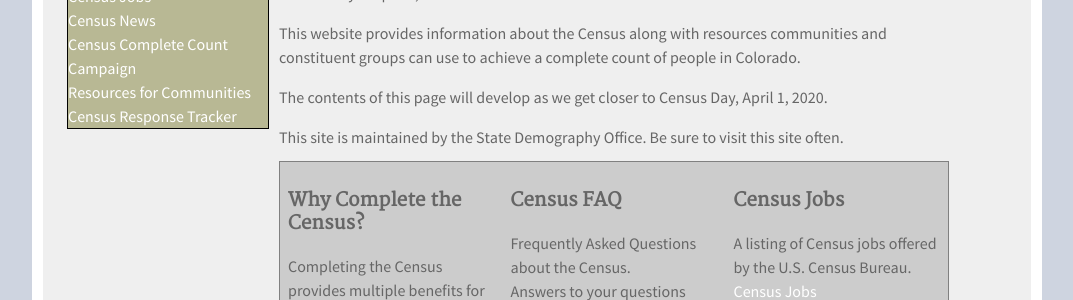
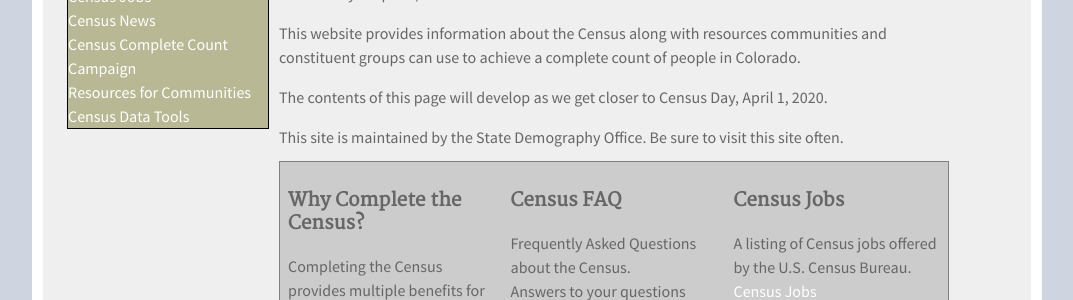
Before and after one commit to TBleess/Website_New, a Jekyll site: the page built from pages/5_CensusACS/census_2020_main.html, in a window 1280 px wide. Shown: the part 641-941 px from the top of the page, without its empty margins (103-1176 px from the left). Built offline with Jekyll 4.4.1, drawn with Linux system fonts in a browser that asks for light colours.

Commit message:
Update census_2020_main.html

```diff
--- a/pages/5_CensusACS/census_2020_main.html
+++ b/pages/5_CensusACS/census_2020_main.html
@@ -81,7 +81,7 @@ a:link {
 <br>
 <a href='https://demography.dola.colorado.gov/census-acs/2020-resources/'>Resources for Communities</a>
 <br>
-<a href='https://demography.dola.colorado.gov/census-acs/2020-response-tracker/'>Census Response Tracker</a>
+<a href='https://demography.dola.colorado.gov/census-acs/2020-response-tracker/'>Census Data Tools</a>
 </div>
 </div>
 
```
